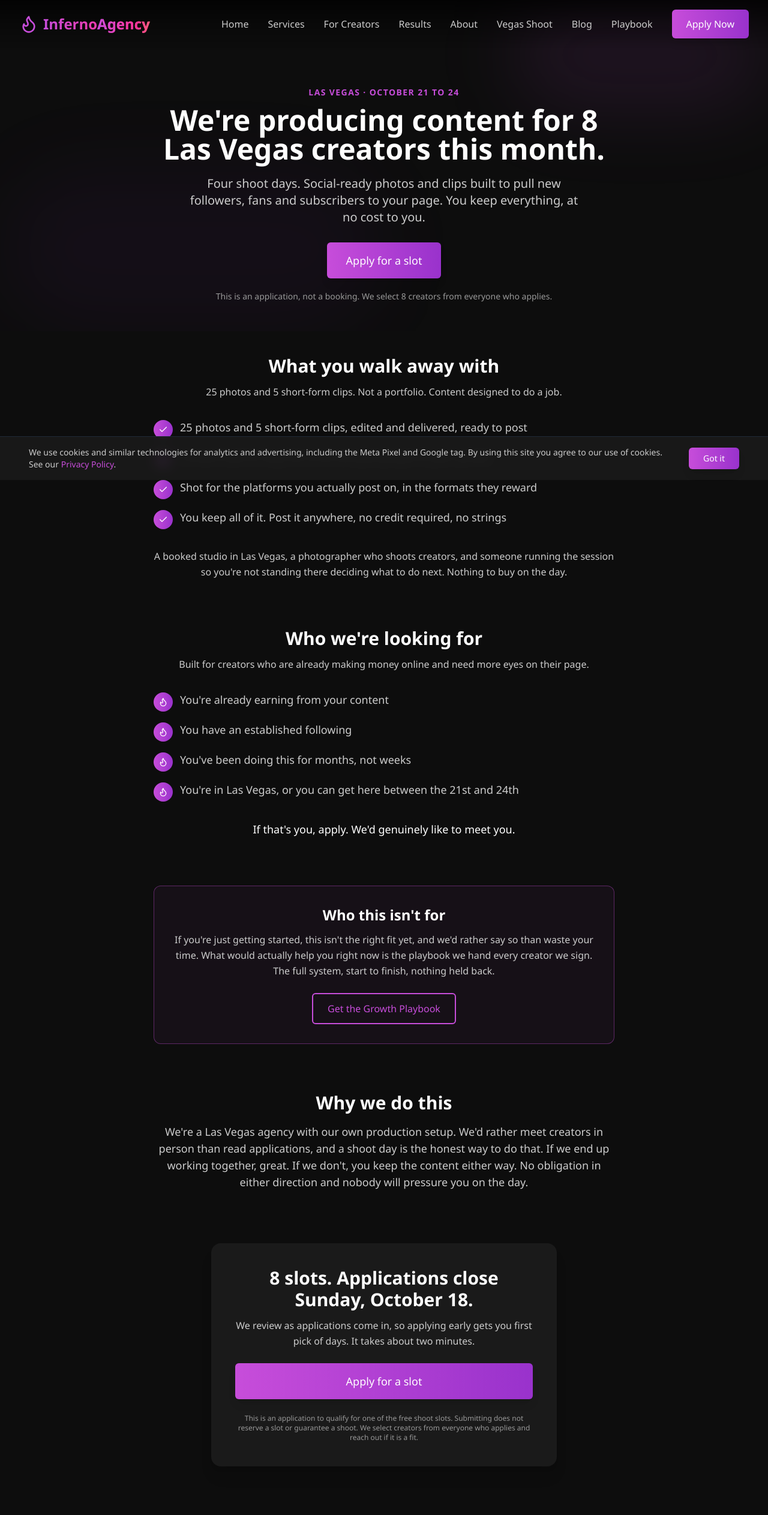
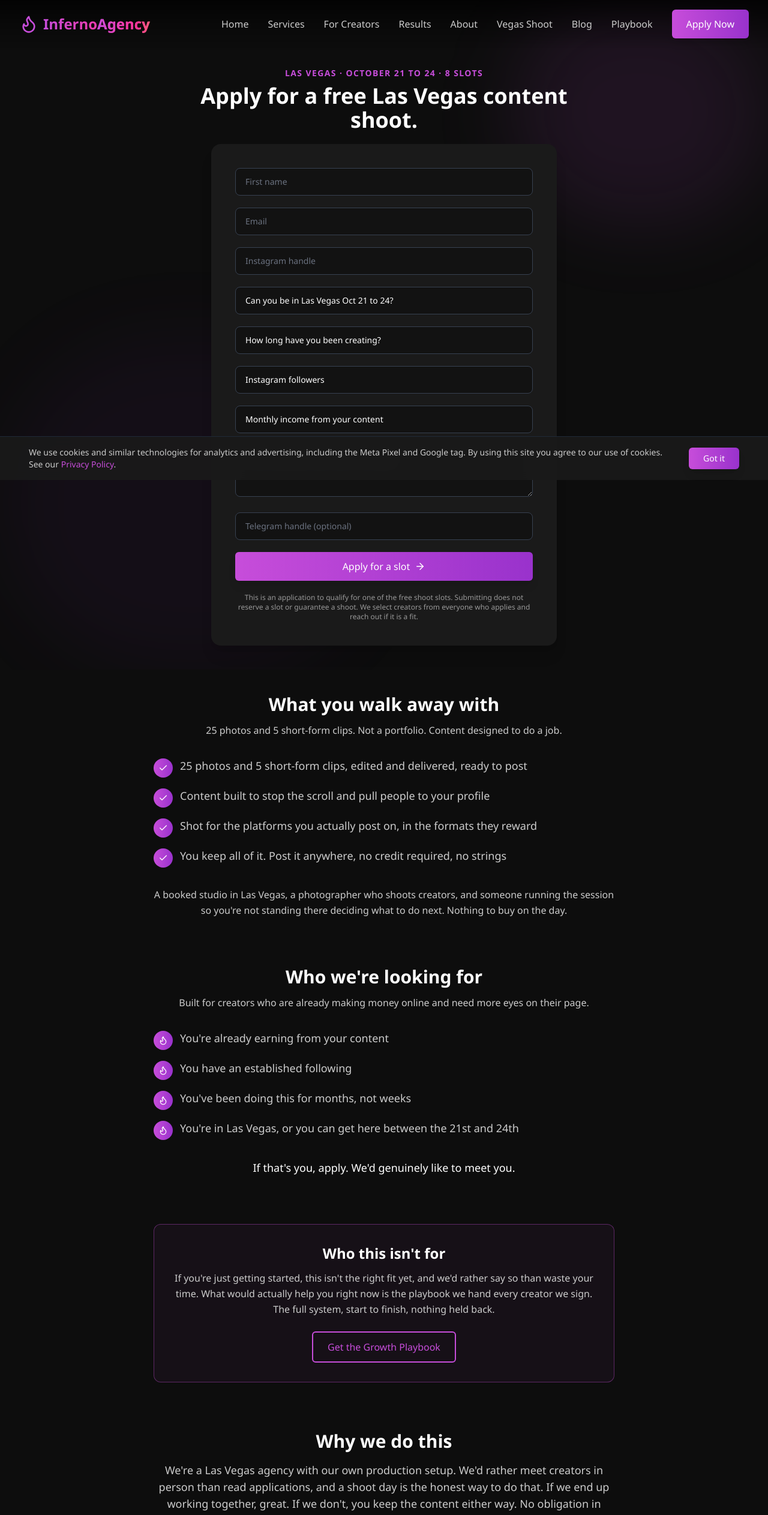
Before and after one commit to Inferno-Developer/inferno-website, a React (Vite) app in the folder inferno-website-upload/: page /vegas in a window 1280 px wide. Shown: the top 2525 px of the page at 60% size. Built offline with nearby package versions, Linux system fonts and the light colour scheme; a web font is replaced by a local one.

Commit message:
Add files via upload

```diff
--- a/inferno-website-upload/src/components/pages/VegasOctober.tsx
+++ b/inferno-website-upload/src/components/pages/VegasOctober.tsx
@@ -3,19 +3,15 @@ import { Flame, Check } from "lucide-react";
 import { Link } from "react-router-dom";
 import Navbar from "../Navbar";
 import Footer from "../Footer";
+import VegasForm from "../VegasForm";
 import { useSeo } from "../../utils/useSeo";
 
-// ---------------------------------------------------------------------------
-// Applications are collected on a native Airtable form, so they land in the
-// Leads table alongside the playbook and creator applications. An Airtable
-// automation stamps Source = "Vegas October Shoot" on arrival (the form itself
-// does not collect Source), so no prefill params are needed on this link.
-// The form's "redirect after submit" is set to
-//   https://infernomgmt.com/vegas-thank-you?submitted=1
-// which is what fires the Meta SubmitVegasApplication conversion.
-// ---------------------------------------------------------------------------
-const VEGAS_FORM_URL =
-  "https://airtable.com/appZ57oHkxygjxP2t/pagjL4ZmVVWoYHD88/form";
+// Native on-site application form (matches the playbook and creator forms
+// exactly). Submissions post to /.netlify/functions/submit (type "vegas") and
+// land in the Leads table; the "Vegas Shoot Source Tag" automation stamps
+// Source = Vegas October Shoot off the "In Vegas" field. On success it routes
+// to /vegas-thank-you with state.submitted, which fires the Meta
+// SubmitVegasApplication conversion once.
 
 const walkAway = [
   "25 photos and 5 short-form clips, edited and delivered, ready to post",
@@ -54,36 +50,27 @@ const VegasOctober: React.FC = () => {
       <Navbar />
 
       <main className="flex-1 pb-28 md:pb-0">
-        {/* HERO — kept tight so the CTA is tappable without scrolling on mobile */}
-        <section className="relative overflow-hidden pt-24 md:pt-36 pb-12">
+        {/* HERO + FORM — kept tight so the form itself is at the top of the
+            page and visible without scrolling on mobile. */}
+        <section id="apply" className="relative overflow-hidden pt-20 md:pt-28 pb-10 scroll-mt-20">
           <div className="absolute top-0 right-0 w-1/3 h-1/3 bg-accent-purple/10 rounded-full blur-3xl"></div>
           <div className="absolute bottom-0 left-0 w-1/2 h-1/2 bg-accent-magenta/5 rounded-full blur-3xl"></div>
 
           <div className="container-custom relative z-10">
-            <div className="max-w-3xl mx-auto text-center">
-              <p className="text-accent-purple tracking-widest text-xs sm:text-sm font-semibold mb-3 uppercase">
-                Las Vegas · October 21 to 24
+            <div className="max-w-2xl mx-auto text-center mb-5">
+              <p className="text-accent-purple tracking-widest text-xs sm:text-sm font-semibold mb-2 uppercase">
+                Las Vegas · October 21 to 24 · 8 slots
               </p>
-              <h1 className="text-3xl sm:text-5xl font-bold leading-tight mb-5">
-                We're producing content for 8 Las Vegas creators this month.
+              <h1 className="text-2xl sm:text-4xl font-bold leading-tight">
+                Apply for a free Las Vegas content shoot.
               </h1>
-              <p className="text-base sm:text-xl text-text-secondary mb-7 max-w-2xl mx-auto">
-                Four shoot days. Social-ready photos and clips built to pull new
-                followers, fans and subscribers to your page. You keep
-                everything, at no cost to you.
-              </p>
+            </div>
 
-              <a
-                href={VEGAS_FORM_URL}
-                className="btn-primary text-lg px-8 py-4 inline-flex items-center justify-center"
-              >
-                Apply for a slot
-              </a>
-
-              <p className="text-text-muted text-sm mt-5 max-w-xl mx-auto">
-                This is an application, not a booking. We select 8 creators from
-                everyone who applies.
-              </p>
+            {/* Native application form — dark card, matches the rest of the site */}
+            <div className="max-w-xl mx-auto">
+              <div className="bg-background-light rounded-2xl p-6 sm:p-10 shadow-xl">
+                <VegasForm />
+              </div>
             </div>
           </div>
         </section>
@@ -186,35 +173,6 @@ const VegasOctober: React.FC = () => {
           </div>
         </section>
 
-        {/* THE APPLICATION — links out to the Airtable form */}
-        <section id="apply" className="py-12 scroll-mt-24">
-          <div className="container-custom">
-            <div className="max-w-xl mx-auto">
-              <div className="bg-background-light rounded-2xl p-8 sm:p-10 shadow-xl text-center">
-                <h2 className="text-2xl sm:text-3xl font-bold mb-3">
-                  8 slots. Applications close Sunday, October 18.
-                </h2>
-                <p className="text-text-secondary mb-6">
-                  We review as applications come in, so applying early gets you
-                  first pick of days. It takes about two minutes.
-                </p>
-                <a
-                  href={VEGAS_FORM_URL}
-                  className="btn-primary text-lg px-8 py-4 w-full inline-flex items-center justify-center"
-                >
-                  Apply for a slot
-                </a>
-                <p className="text-text-muted text-xs mt-6">
-                  This is an application to qualify for one of the free shoot
-                  slots. Submitting does not reserve a slot or guarantee a shoot.
-                  We select creators from everyone who applies and reach out if
-                  it is a fit.
-                </p>
-              </div>
-            </div>
-          </div>
-        </section>
-
         {/* WHAT HAPPENS NEXT */}
         <section className="py-10">
           <div className="container-custom">
@@ -249,11 +207,11 @@ const VegasOctober: React.FC = () => {
 
       <Footer />
 
-      {/* STICKY MOBILE CTA — highest-impact element. Hidden on desktop. Sits
-          below the cookie banner (z-50) until it is dismissed, then persists. */}
+      {/* STICKY MOBILE CTA — jumps back up to the form. Hidden on desktop.
+          Sits below the cookie banner (z-50) until it is dismissed. */}
       <div className="md:hidden fixed bottom-0 inset-x-0 z-40 bg-background-dark/95 backdrop-blur border-t border-gray-800 px-4 py-3">
         <a
-          href={VEGAS_FORM_URL}
+          href="#apply"
           className="btn-primary w-full inline-flex items-center justify-center"
         >
           Apply for a slot
```
